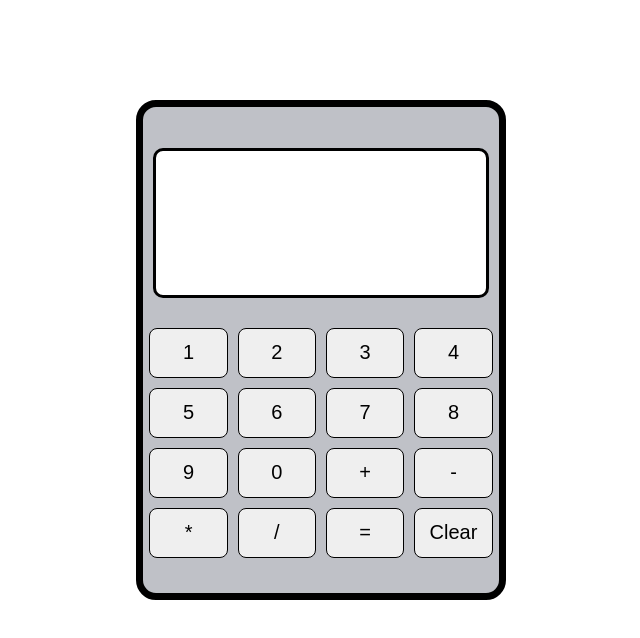
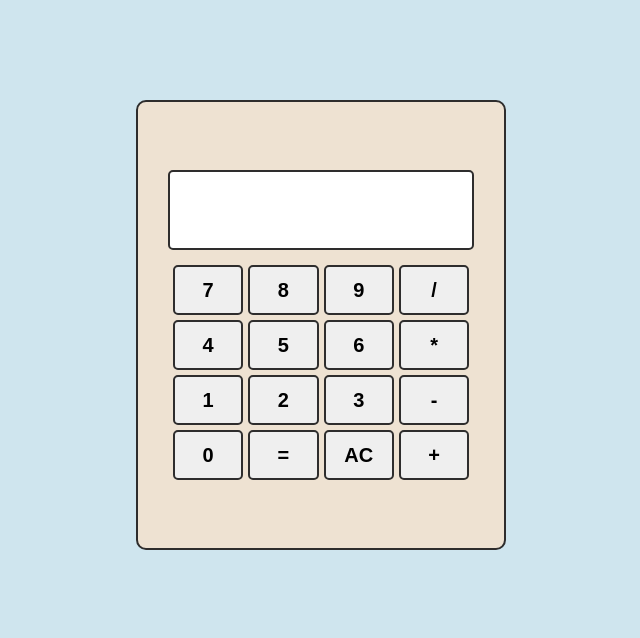
Before and after one commit to archildap/calculator, a plain HTML site: page index.html in a window 1280 px wide. Shown: the whole page, without its empty margins (319-959 px from the left). Drawn offline with Linux system fonts and the light colour scheme.

Commit message:
change button arrangement style

```diff
--- a/index.html
+++ b/index.html
@@ -17,22 +17,23 @@
             <h3 clas="result"></h3>
         </div>
         <div class="buttons">
+            <button class="btn number">7</button>
+            <button class="btn number">8</button>
+            <button class="btn number">9</button>
+            <button class="btn oper">/</button>
+            <button class="btn number">4</button>
+            <button class="btn number">5</button>
+            <button class="btn number">6</button>
+            <button class="btn oper">*</button>
             <button class="btn number">1</button>
             <button class="btn number">2</button>
             <button class="btn number">3</button>
-            <button class="btn number">4</button>
-            <button class="btn number">5</button>
-            <button class="btn number">6</button>
-            <button class="btn number">7</button>
-            <button class="btn number">8</button>
-            <button class="btn number">9</button>
+            <button class="btn oper">-</button>
             <button class="btn number">0</button>
+            <button class="btn equals">=</button>
+            <button class="btn clear">AC</button>
             <button class="btn oper">+</button>
-            <button class="btn oper">-</button>
-            <button class="btn oper">*</button>
-            <button class="btn oper">/</button>
-            <button class="btn equals">=</button>
-            <button class="btn clear">Clear</button>
+
         </div>
     </div>
 </body>
--- a/main.js
+++ b/main.js
@@ -32,9 +32,12 @@ const equalOper = document.querySelector('.equals');
 const dispNum = document.querySelector('.num');
 const btnClear = document.querySelector('.clear');
 
+
 buttons.forEach(num => {
   num.addEventListener('click', e => {
-    dispNum.textContent += num.textContent;
+    if(dispNum.textContent.length <= 15) {
+      dispNum.textContent += num.textContent;
+    }
   });
 });
 
@@ -45,7 +48,12 @@ let op;
 operators.forEach(op => {
   op.addEventListener('click', e => {
     num1 = dispNum.textContent;
-    dispNum.textContent += op.textContent;
+    if(dispNum.textContent.charAt(dispNum.textContent.length - 1) != '+' &&
+     dispNum.textContent.charAt(dispNum.textContent.length - 1) != '-' && dispNum.textContent.charAt(dispNum.textContent.length - 1) != '*' &&
+     dispNum.textContent.charAt(dispNum.textContent.length - 1) != '/') {
+      dispNum.textContent += op.textContent;
+     }
+
   });
 });
 
@@ -53,7 +61,10 @@ equalOper.addEventListener('click', e => {
   arrayNum = dispNum.textContent.split('');
   num2 = arrayNum.slice(num1.length + 1).join('');
   op = arrayNum.slice(num1.length, num1.length + 1).join('');
-  dispNum.textContent = operate(op, +num1, +num2);
+  if(num1 != '' && num2 != '') {
+    dispNum.textContent = operate(op, +num1, +num2);
+  }
+  num1 = dispNum.textContent;
 });
 
 btnClear.addEventListener('click', e => {
--- a/style.css
+++ b/style.css
@@ -7,44 +7,49 @@
 
 body {
     height: 100vh;
+    background: rgb(207, 229, 238);
 }
 
 .container {
     width: 370px;
-    height: 500px;
-    background: rgb(191 193 199);
+    height: 450px;
+    background: rgb(238, 226, 210);
     margin: 100px auto;
     display: flex;
     flex-direction: column;
     justify-content: center;
     row-gap: 15px;
-    border: 7px solid black;
-    border-radius: 20px;
+    border: 2px solid rgb(46, 45, 45);
+    border-radius: 10px;
+    padding: 0px 30px 0px 30px;
+    box-sizing:border-box;
 }
 
 .buttons {
     display: flex;
     justify-content: center;
     flex-wrap: wrap;
+    row-gap: 5px;
+    column-gap: 5px;
+    width: 100%;
 }
 
 .btn {
-    margin: 5px;
-    width: 22%;
+    width: 23%;
     height: 50px;
-    border: 1.5px solid black;
-    border-radius: 8px;
+    border: 2px solid rgb(46, 45, 45);
+    border-radius: 5px;
     font-size: 20px;
+    font-weight: 600;
 }
 
 .display {
     padding: 30px;
-    margin: 10px;
-    border-radius: 10px;
-    border: 3px solid black;
-    height: 150px;
+    border-radius: 5px;
+    border: 2px solid rgb(46, 45, 45);
+    height: 80px;
     background: white;
     display: flex;
     align-items: center;
-    font-size: 27px;
+    font-size: 20px;
 }
```
